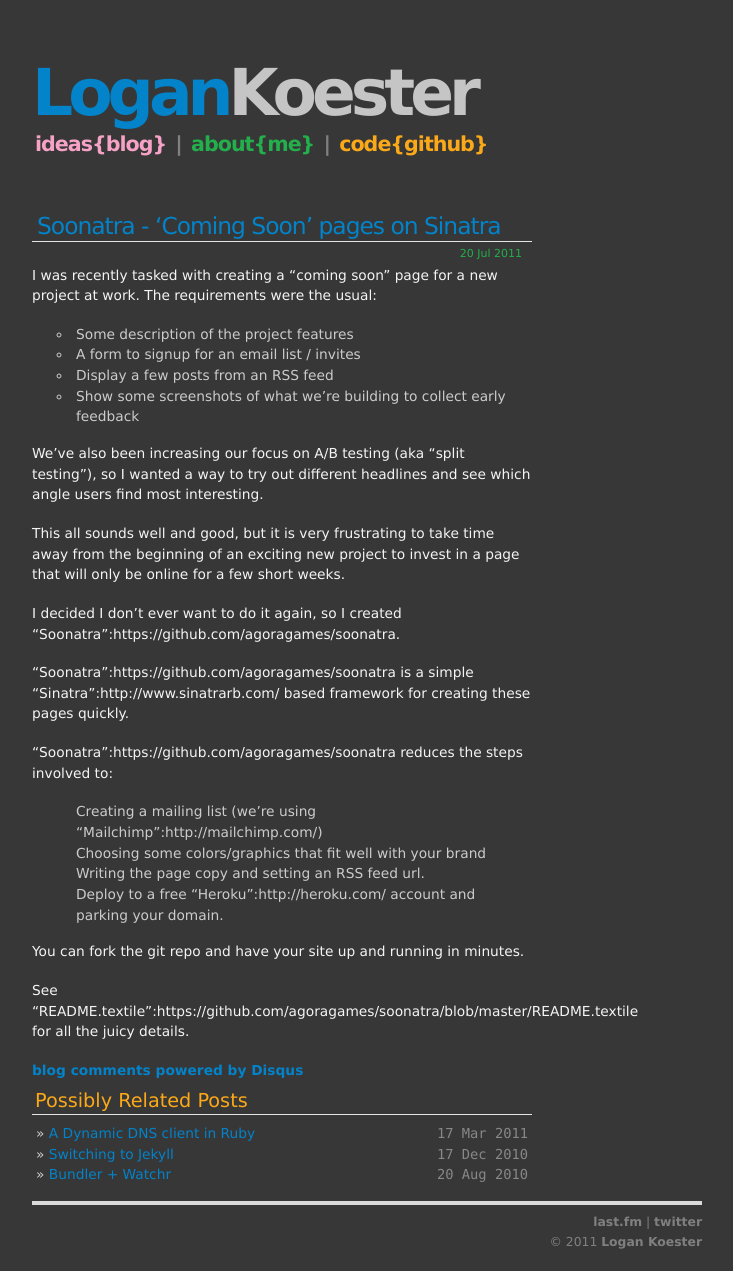
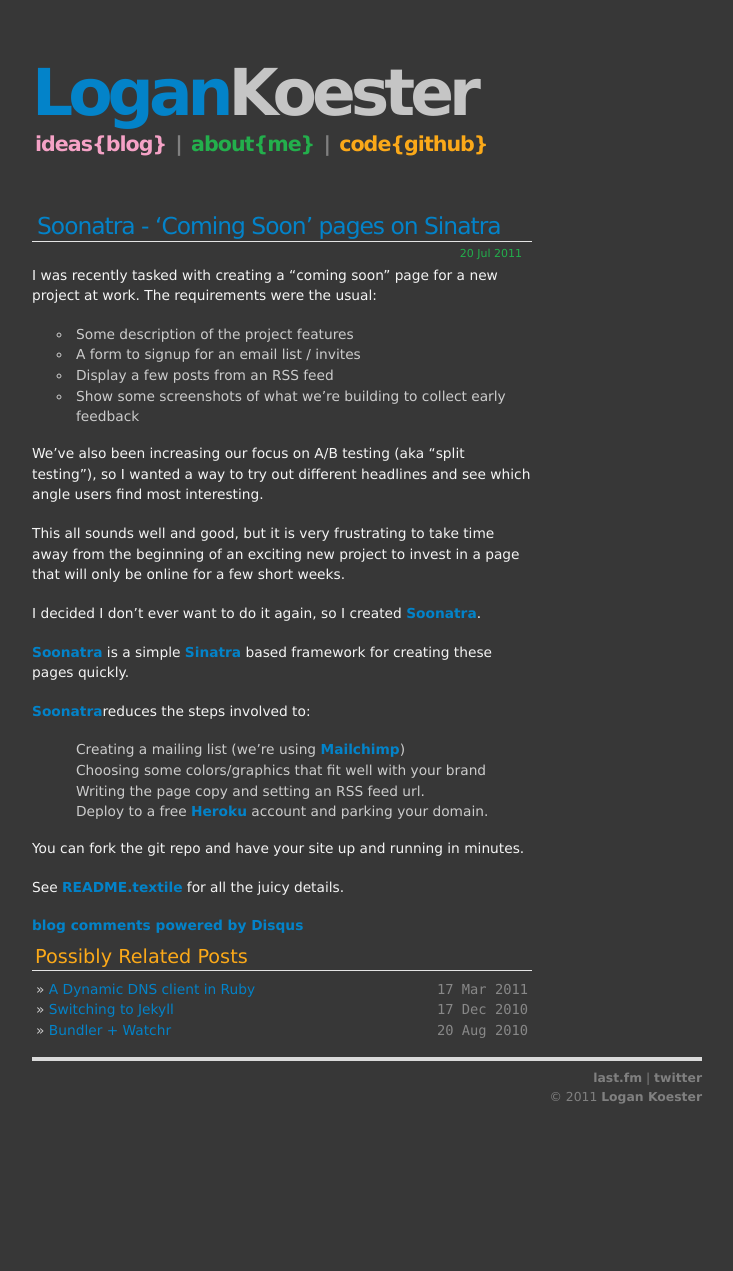
Before and after one commit to logankoester/logankoester.github.com, a Jekyll site: the page built from _posts/2011-07-20-soonatra-coming-soon-pages-on-sinatra.markdown, in a window 1280 px wide. Shown: the whole page, without its empty margins (273-1006 px from the left). Built offline with Jekyll 4.4.1, drawn with Linux system fonts in a browser that asks for light colours; Markdown is read by kramdown in place of the engine named in the settings; comment, search, counter and statistics services are not loaded; after the commit the page ends 1126 px from its top, so only the background shows below that.

Commit message:
fix links

```diff
--- a/_posts/2011-07-20-soonatra-coming-soon-pages-on-sinatra.markdown
+++ b/_posts/2011-07-20-soonatra-coming-soon-pages-on-sinatra.markdown
@@ -21,18 +21,18 @@
 This all sounds well and good, but it is very frustrating to take time away from the beginning of an exciting new
 project to invest in a page that will only be online for a few short weeks.
 
-I decided I don't ever want to do it again, so I created "Soonatra":https://github.com/agoragames/soonatra.
+I decided I don't ever want to do it again, so I created [Soonatra](https://github.com/agoragames/soonatra).
 
-"Soonatra":https://github.com/agoragames/soonatra is a simple "Sinatra":http://www.sinatrarb.com/ based framework
+[Soonatra](https://github.com/agoragames/soonatra) is a simple [Sinatra](http://www.sinatrarb.com/) based framework
 for creating these pages quickly.
 
-"Soonatra":https://github.com/agoragames/soonatra reduces the steps involved to:
+[Soonatra](https://github.com/agoragames/soonatra)reduces the steps involved to:
 
-1. Creating a mailing list (we're using "Mailchimp":http://mailchimp.com/)
+1. Creating a mailing list (we're using [Mailchimp](http://mailchimp.com/))
 2. Choosing some colors/graphics that fit well with your brand
 3. Writing the page copy and setting an RSS feed url.
-4. Deploy to a free "Heroku":http://heroku.com/ account and parking your domain.
+4. Deploy to a free [Heroku](http://heroku.com/) account and parking your domain.
 
 You can fork the git repo and have your site up and running in minutes.
 
-See "README.textile":https://github.com/agoragames/soonatra/blob/master/README.textile for all the juicy details.
+See [README.textile](https://github.com/agoragames/soonatra/blob/master/README.textile) for all the juicy details.
```
